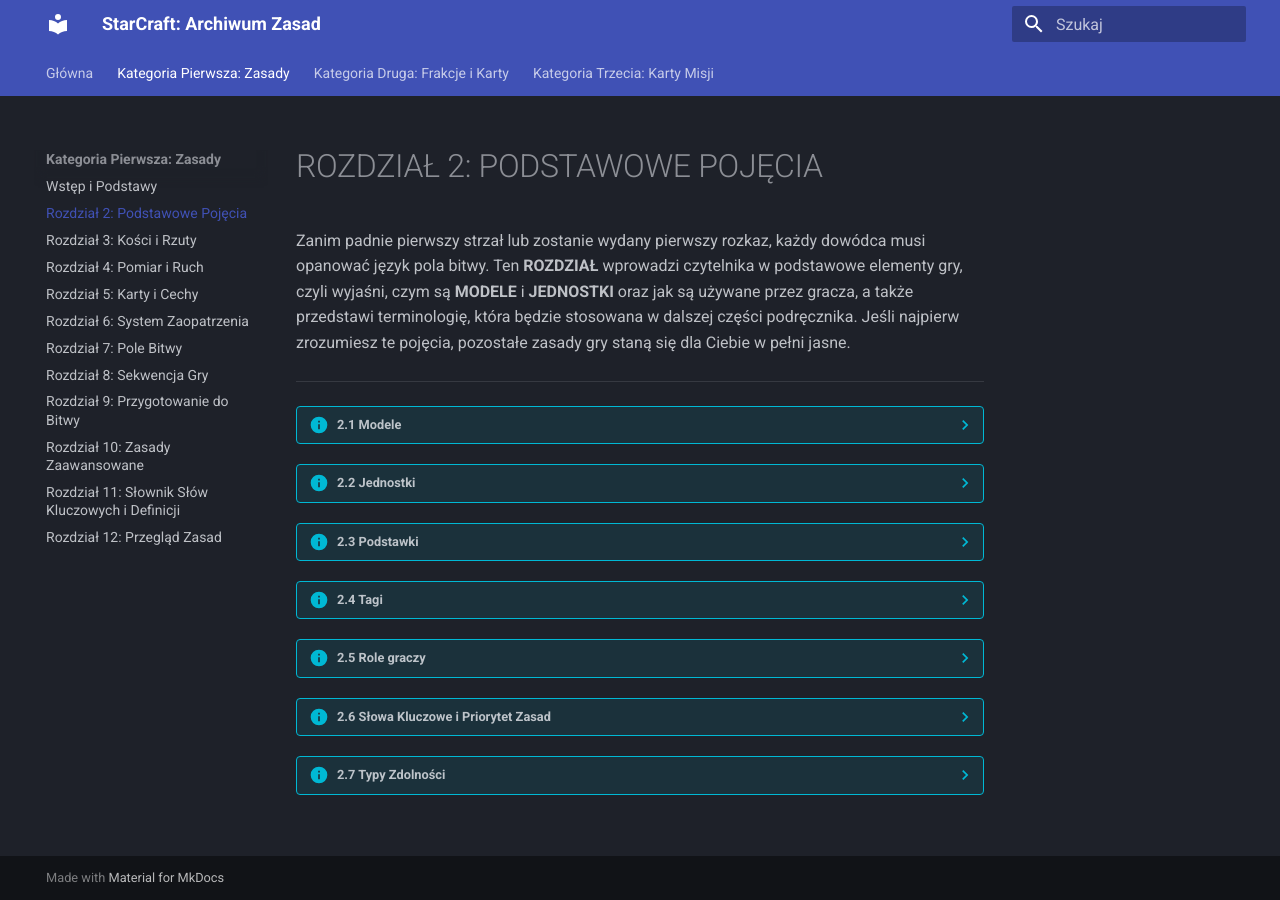
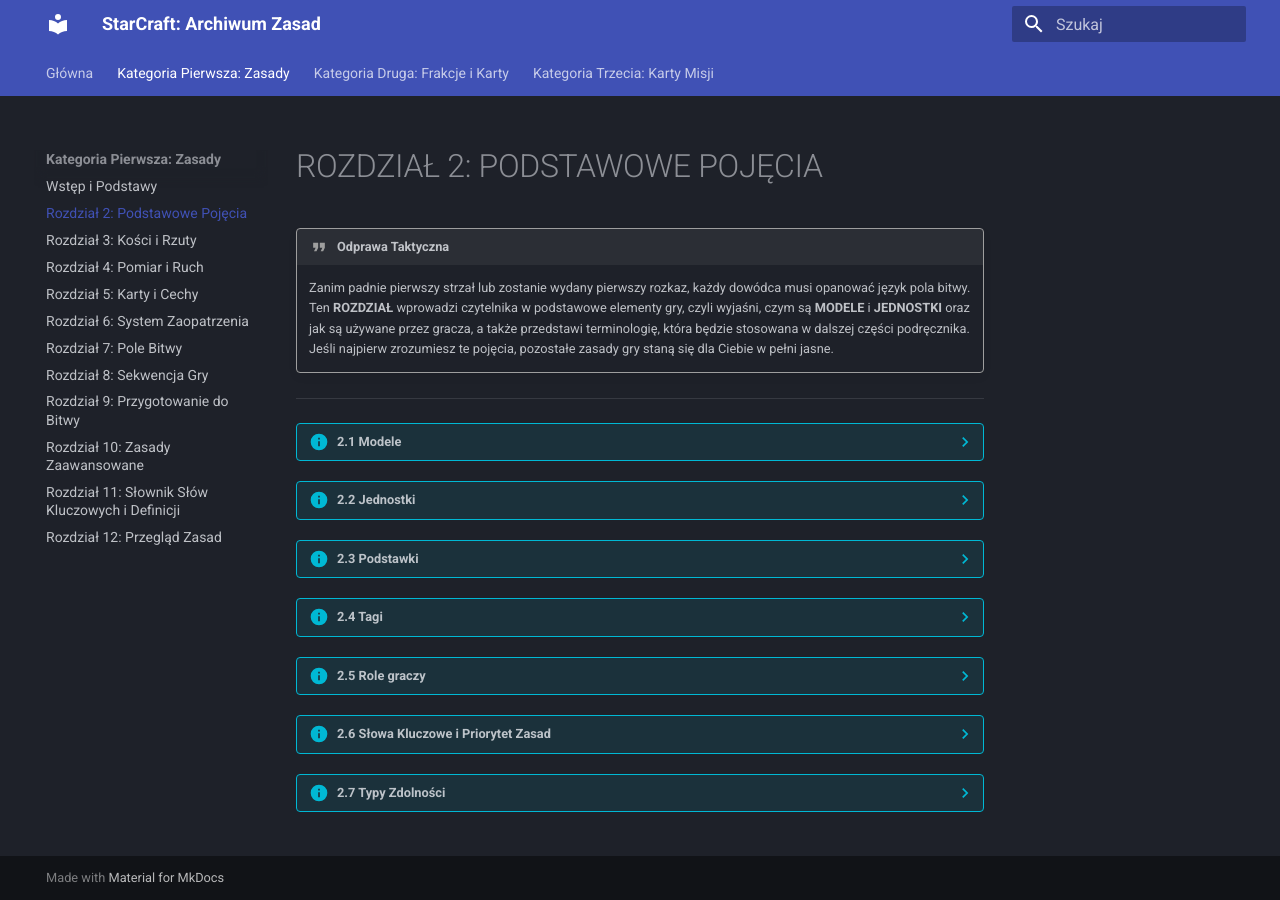
Before and after one commit to Ch3rryPL/sctmg_pl, an MkDocs documentation site: the page built from docs/zasady/rozdzial-2.md, in a window 1280 px wide. Built offline with MkDocs 1.6.1 and Material for MkDocs 9.7.7, drawn with Linux system fonts in a browser that asks for light colours.

Commit message:
Update rozdzial-2.md

```diff
--- a/docs/zasady/rozdzial-2.md
+++ b/docs/zasady/rozdzial-2.md
@@ -1,6 +1,7 @@
 # ROZDZIAŁ 2: PODSTAWOWE POJĘCIA
 
-Zanim padnie pierwszy strzał lub zostanie wydany pierwszy rozkaz, każdy dowódca musi opanować język pola bitwy. Ten **ROZDZIAŁ** wprowadzi czytelnika w podstawowe elementy gry, czyli wyjaśni, czym są **MODELE** i **JEDNOSTKI** oraz jak są używane przez gracza, a także przedstawi terminologię, która będzie stosowana w dalszej części podręcznika. Jeśli najpierw zrozumiesz te pojęcia, pozostałe zasady gry staną się dla Ciebie w pełni jasne.
+!!! quote "Odprawa Taktyczna"
+    Zanim padnie pierwszy strzał lub zostanie wydany pierwszy rozkaz, każdy dowódca musi opanować język pola bitwy. Ten **ROZDZIAŁ** wprowadzi czytelnika w podstawowe elementy gry, czyli wyjaśni, czym są **MODELE** i **JEDNOSTKI** oraz jak są używane przez gracza, a także przedstawi terminologię, która będzie stosowana w dalszej części podręcznika. Jeśli najpierw zrozumiesz te pojęcia, pozostałe zasady gry staną się dla Ciebie w pełni jasne.
 
 ---
 
```
